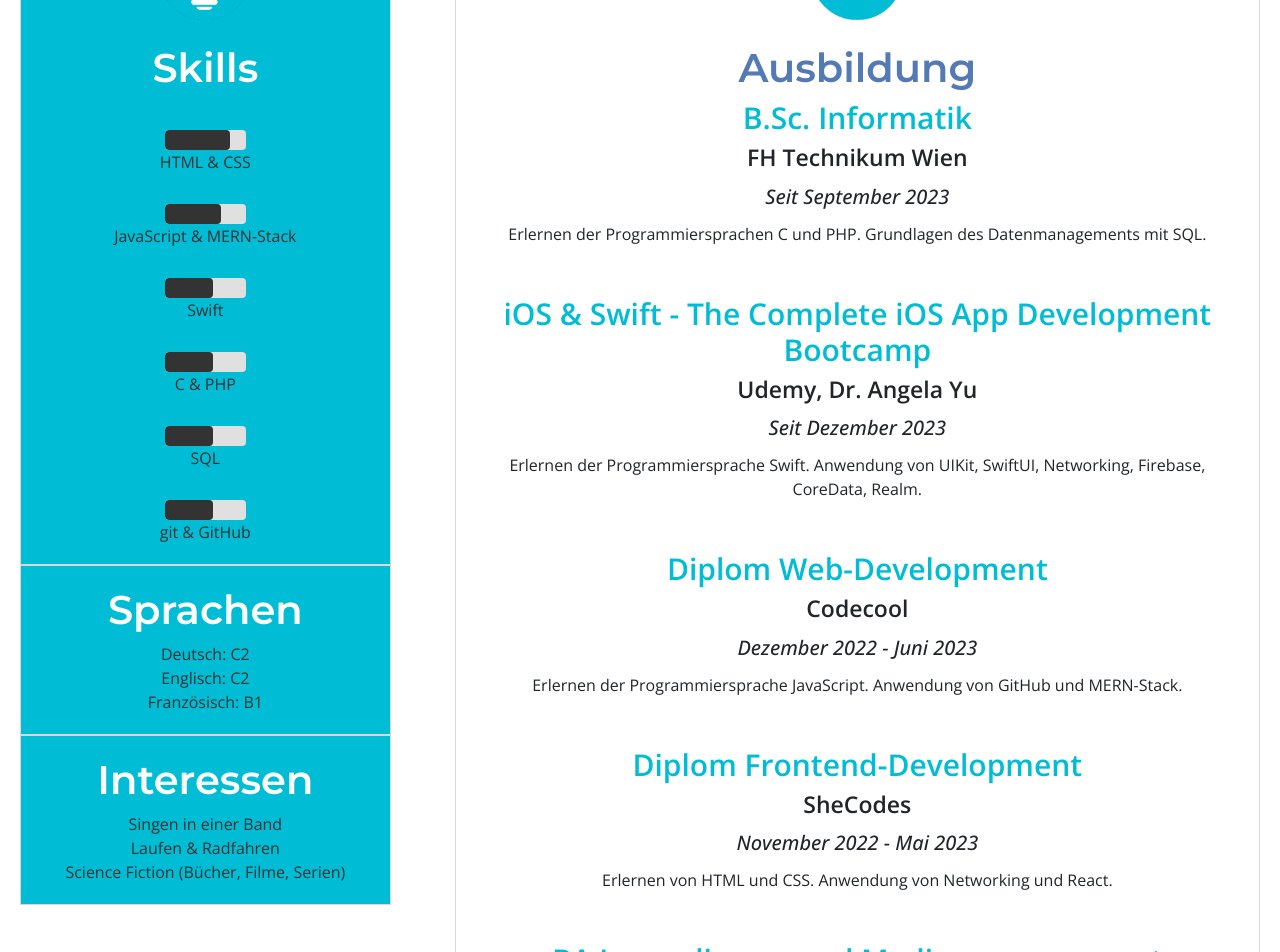
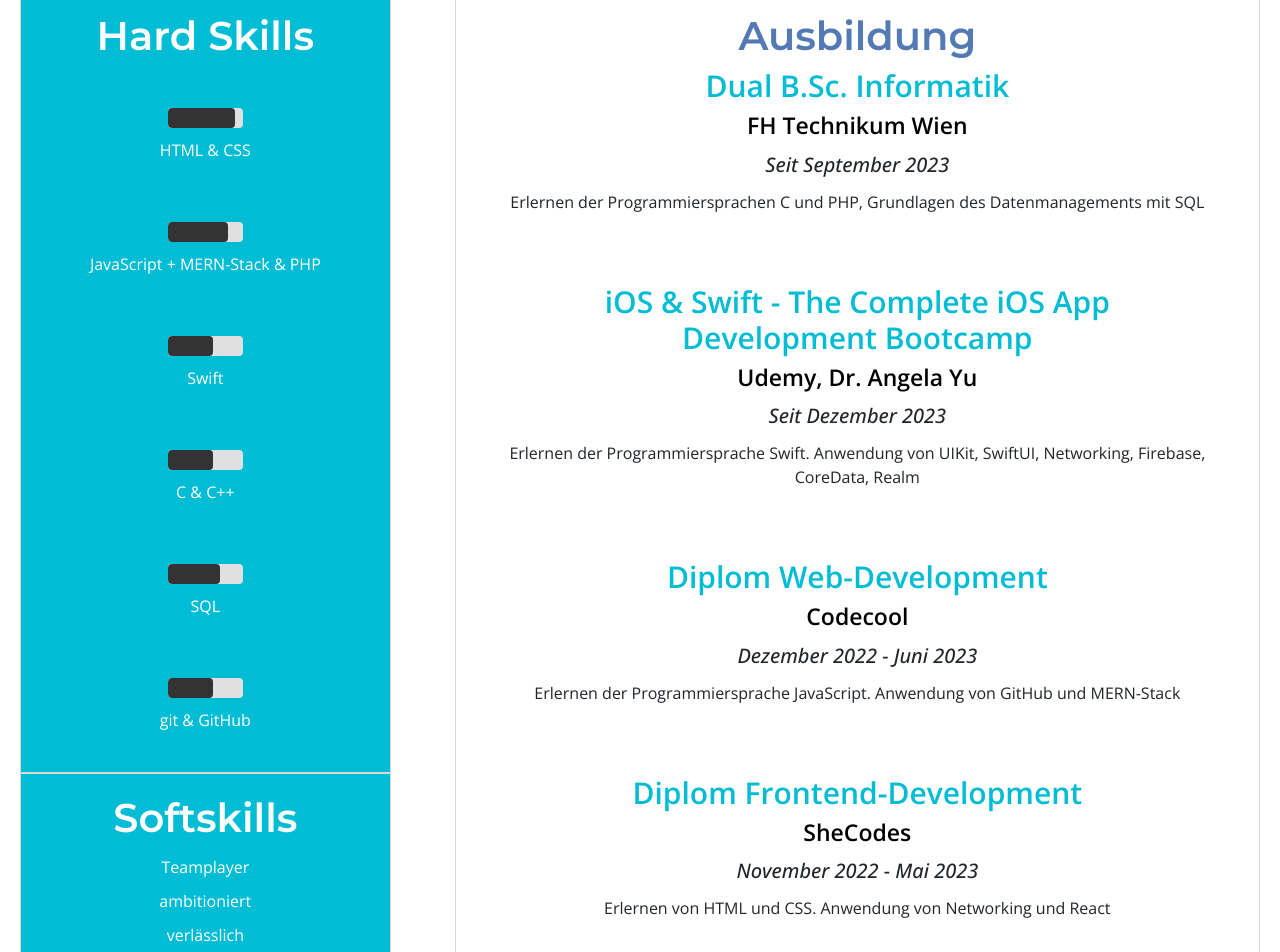
Before and after one commit to JuliaPabst/My-Website, a React (Create React App) app in the folder my-app/: page / in a window 1280 px wide. Shown: the part 1420-2372 px from the top of the page. Built offline with nearby package versions, Linux system fonts and the light colour scheme.

Commit message:
adjust paddings, add tvsalon to cv

```diff
--- a/my-app/src/App.css
+++ b/my-app/src/App.css
@@ -55,6 +55,11 @@
   width: 100%;
   height: 800px;
 }
+
+.white {
+  color: white;
+}
+
 .app {
   text-align: center;
   font-family: "Open Sans";
@@ -66,19 +71,23 @@
 }
 
 .padding-left-right-up {
-  padding: 30px 30px 0px 30px;
+  padding: 40px 40px 0px 40px;
 }
 
 .padding-left-right {
-  padding: 0px 20px;
+  padding: 0px 30px;
+}
+
+.padding-left-right-light {
+  padding: 0px 10px;
 }
 
 .padding-top {
-  padding-top: 20px;
+  padding-top: 40px;
 }
 
 .padding-top-section {
-  padding-top: 30px;
+  padding-top: 50px;
 }
 
 .no-padding {
@@ -158,7 +167,7 @@
 .contact {
   background-color: var(--primary-color);
   color: white;
-  padding: 20px;
+  padding: 40px;
 }
 
 .contact-heading {
@@ -225,6 +234,13 @@
   border-radius: 4px;
 }
 
+.progress-fill-90 {
+  width: 80%;
+  background-color: var(--primary-color);
+  height: 100%;
+  border-radius: 4px;
+}
+
 .video {
   width: 100%;
   object-fit: cover;
@@ -250,6 +266,7 @@
 .institution {
   font-weight: 600;
   font-size: 23px;
+  color: black;
 }
 
 .since {
@@ -269,6 +286,11 @@
   color: var(--primary-color);
 }
 
+.language-top {
+  color: white;
+  padding: 5px;
+}
+
 .language-level {
   font-weight: 300;
   color: black;
@@ -279,6 +301,16 @@
   color: var(--primary-color);
   padding: 0;
   margin: 0;
+}
+
+.soft-skill-top {
+  color: white;
+  padding: 5px;
+}
+
+.interest-top {
+  color: white;
+  padding: 5px;
 }
 
 .footer {
@@ -382,6 +414,12 @@
     color: white;
   }
 
+  .skill {
+    color: white;
+    padding-top: 10px;
+    padding-bottom: 20px;
+  }
+
   .progress-bar {
     width: 30%;
     background-color: #e0e0e0;
@@ -426,6 +464,13 @@
     border-radius: 4px;
   }
 
+  .progress-fill-90 {
+    width: 90%;
+    background-color: var(--secondary-color);
+    height: 100%;
+    border-radius: 4px;
+  }
+
   .chatty-name {
     padding-top: 0px;
   }
--- a/my-app/src/Components/AboutGerman.js
+++ b/my-app/src/Components/AboutGerman.js
@@ -40,7 +40,7 @@
         <div>Am Tabor 23/92, 1020 Wien</div>
       </section>
       <section className="padding-top-section">
-        <h1>CV</h1>
+        <h1 className="d-block d-lg-none d-xl-none">CV</h1>
         <Row>
           <Col lg={4} xl={4}>
             <div className="padding-top-section column-cv left-big-screen">
@@ -49,57 +49,65 @@
                 alt="graphic skills"
                 className="icon"
               ></img>
-              <h2 className="heading-big-screen">Skills</h2>
+              <h2 className="heading-big-screen">Hard Skills</h2>
               <div>
+                <div className="padding-left-right-up">
+                  <div class="progress-bar">
+                    <div class="progress-fill-90"></div>
+                  </div>
+                  <div class="skill">HTML & CSS</div>
+                </div>
                 <div className="padding-left-right-up">
                   <div class="progress-bar">
                     <div class="progress-fill-80"></div>
                   </div>
-                  <div>HTML & CSS</div>
+                  <div class="skill">JavaScript + MERN-Stack & PHP</div>
+                </div>
+                <div className="padding-left-right-up">
+                  <div class="progress-bar">
+                    <div class="progress-fill-60"></div>
+                  </div>
+                  <div class="skill">Swift</div>
+                </div>
+                <div className="padding-left-right-up">
+                  <div class="progress-bar">
+                    <div class="progress-fill-60"></div>
+                  </div>
+                  <div class="skill">C & C++</div>
                 </div>
                 <div className="padding-left-right-up">
                   <div class="progress-bar">
                     <div class="progress-fill-70"></div>
                   </div>
-                  <div>JavaScript & MERN-Stack</div>
+                  <div class="skill">SQL</div>
                 </div>
                 <div className="padding-left-right-up">
                   <div class="progress-bar">
                     <div class="progress-fill-60"></div>
                   </div>
-                  <div>Swift</div>
-                </div>
-                <div className="padding-left-right-up">
-                  <div class="progress-bar">
-                    <div class="progress-fill-60"></div>
-                  </div>
-                  <div>C & PHP</div>
-                </div>
-                <div className="padding-left-right-up">
-                  <div class="progress-bar">
-                    <div class="progress-fill-60"></div>
-                  </div>
-                  <div>SQL</div>
-                </div>
-                <div className="padding-left-right-up">
-                  <div class="progress-bar">
-                    <div class="progress-fill-60"></div>
-                  </div>
-                  <div>git & GitHub</div>
+                  <div class="skill">git & GitHub</div>
                 </div>
               </div>
             </div>
-            <div className="d-none d-lg-block d-xl-block padding-top-section column-cv left-big-screen">
+            <div className="d-none d-lg-block d-xl-block padding-top-section column-cv left-big-screen white">
+              <h2 className="heading-big-screen">Softskills</h2>
+              <p className="soft-skill-top">Teamplayer</p>
+              <p className="soft-skill-top">ambitioniert</p>
+              <p className="soft-skill-top">verlässlich</p>
+            </div>
+            <div className="d-none d-lg-block d-xl-block padding-top-section column-cv left-big-screen white">
               <h2 className="heading-big-screen">Sprachen</h2>
-              <p>Deutsch: C2</p>
-              <p>Englisch: C2</p>
-              <p>Französisch: B1</p>
+              <p className="language-top">Deutsch: C2</p>
+              <p className="language-top">Englisch: C2</p>
+              <p className="language-top">Französisch: B1</p>
             </div>
-            <div className="d-none d-lg-block d-xl-block padding-top-section column-cv left-big-screen">
+            <div className="d-none d-lg-block d-xl-block padding-top-section column-cv left-big-screen white">
               <h2 className="heading-big-screen">Interessen</h2>
-              <p>Singen in einer Band</p>
-              <p>Laufen & Radfahren</p>
-              <p>Science Fiction (Bücher, Filme, Serien)</p>
+              <p className="interest-top">Singen in einer Band</p>
+              <p className="interest-top">Laufen & Radfahren</p>
+              <p className="interest-top">
+                Science Fiction (Bücher, Filme, Serien)
+              </p>
             </div>
           </Col>
           <Col lg={8} xl={8}>
@@ -118,14 +126,14 @@
                     rel="noopener noreferrer"
                     className="education-link"
                   >
-                    B.Sc. Informatik
+                    Dual B.Sc. Informatik
                   </a>
                 </h3>
                 <h4 className="institution">FH Technikum Wien</h4>
                 <p className="since">Seit September 2023</p>
                 <p>
-                  Erlernen der Programmiersprachen C und PHP. Grundlagen des
-                  Datenmanagements mit SQL.
+                  Erlernen der Programmiersprachen C und PHP, Grundlagen des
+                  Datenmanagements mit SQL
                 </p>
               </div>
               <div className="padding-top padding-left-right margin-top-section">
@@ -143,7 +151,7 @@
                 <p className="since">Seit Dezember 2023</p>
                 <p>
                   Erlernen der Programmiersprache Swift. Anwendung von UIKit,
-                  SwiftUI, Networking, Firebase, CoreData, Realm.
+                  SwiftUI, Networking, Firebase, CoreData, Realm
                 </p>
               </div>
               <div className="padding-top margin-top-section">
@@ -161,7 +169,7 @@
                 <p className="since">Dezember 2022 - Juni 2023</p>
                 <p>
                   Erlernen der Programmiersprache JavaScript. Anwendung von
-                  GitHub und MERN-Stack.
+                  GitHub und MERN-Stack
                 </p>
               </div>
               <div className="padding-top padding-left-right margin-top-section">
@@ -178,7 +186,7 @@
                 <h4 className="institution">SheCodes</h4>
                 <p className="since">November 2022 - Mai 2023</p>
                 <p>
-                  Erlernen von HTML und CSS. Anwendung von Networking und React.
+                  Erlernen von HTML und CSS. Anwendung von Networking und React
                 </p>
               </div>
               <div className="padding-top margin-top-section">
@@ -196,13 +204,13 @@
                 <p className="since">Oktober 2017 - Juli 2021</p>
                 <p>
                   Journalistische Theorien sowie moralische Grundlagen.
-                  Erstellung von multimedialen Inhalten.
+                  Erstellung von multimedialen Inhalten
                 </p>
                 <h5>
                   Auslandssemester: Tampere University of Applied Sciences
                 </h5>
                 <p>Jänner 2020 - Mai 2020</p>
-                <p>Grundlagen des Contemporary Art Film makings.</p>
+                <p>Grundlagen des Contemporary Art Film makings</p>
               </div>
               <div className="padding-top padding-left-right margin-top-section">
                 <h3>
@@ -222,7 +230,7 @@
                 <p>
                   Erlernen der unterschiedlichen Arten von Fotografie
                   (Portraitfotografie, Landschaftsfotografie, Produktfotografie)
-                  und der digitalen Bildbearbeitung mit Adobe Photoshop.
+                  und der digitalen Bildbearbeitung mit Adobe Photoshop
                 </p>
               </div>
               <div className="padding-top margin-top-section">
@@ -240,7 +248,7 @@
                 <p className="since">September 2009 - Juli 2017</p>
                 <p className="education-description">
                   Matura in Englisch, Französisch, Philosophie und Psychologie
-                  und Mathematik.
+                  und Mathematik
                 </p>
               </div>
             </div>
@@ -250,7 +258,7 @@
                 alt="graphic work"
                 className="icon"
               ></img>
-              <h2>Berufserfahrung</h2>
+              <h2>Karriere</h2>
               <div className="padding-left-right">
                 <h3 className="education-link">
                   Freie Journalistin und Fotografin
@@ -282,7 +290,25 @@
                 <p>
                   Konzeption und Aufbau eines multimedialen Onlinemagazins.
                   Redaktionsleitung und Erstellen von multimedialem Content für
-                  die Website und Social Media.
+                  die Website und Social Media
+                </p>
+              </div>
+              <div className="padding-top ">
+                <h3 className="education-link">Redaktion</h3>
+                <h4>
+                  <a
+                    href="tvsalon.at"
+                    target="_blank"
+                    rel="noopener noreferrer"
+                    className="institution"
+                  >
+                    TVSalon
+                  </a>
+                </h4>
+                <p className="since">September 2022 - Dezember 2022</p>
+                <p>
+                  Arbeit in einem Redaktionsteam, Produktion von
+                  Fernsehbeiträgen
                 </p>
               </div>
               <div className="padding-top padding-left-right">
@@ -292,12 +318,12 @@
                     ORF-Korrespondentenbüro in Brüssel
                   </h4>
                   <p className="since">Jänner 2021 - März 2021</p>
-                  <p>Recherche und Konzeption von Audiobeiträgen für OE1.</p>
+                  <p>Recherche und Konzeption von Audiobeiträgen für OE1</p>
                 </div>
-                <div>
+                <div className="padding-top">
                   <h4 className="institution">ORF ECO</h4>
                   <p className="since">September 2019 & September 2020</p>
-                  <p>Recherche und Konzeption von TV-Beiträgen.</p>
+                  <p>Recherche und Konzeption von TV-Beiträgen</p>
                 </div>
               </div>
             </div>
@@ -320,6 +346,17 @@
                 </p>
               </div>
             </div>
+            <div className="d-block d-lg-none padding-top-section column-cv">
+              <img
+                src="icons/softSkills.png"
+                alt="graphic interests"
+                className="icon"
+              ></img>
+              <h2>Soft Skills</h2>
+              <p>Teamplayer</p>
+              <p>ambitioniert</p>
+              <p>verlässlich</p>
+            </div>
             <div className="d-block d-lg-none padding-top-section column-cv margin-bottom-section">
               <img
                 src="icons/interests.png"
```
Also changed, not shown: my-app/src/Components/ProjectsGerman.js (+4 -4 lines), my-app/public/icons/softSkills.png (added).
